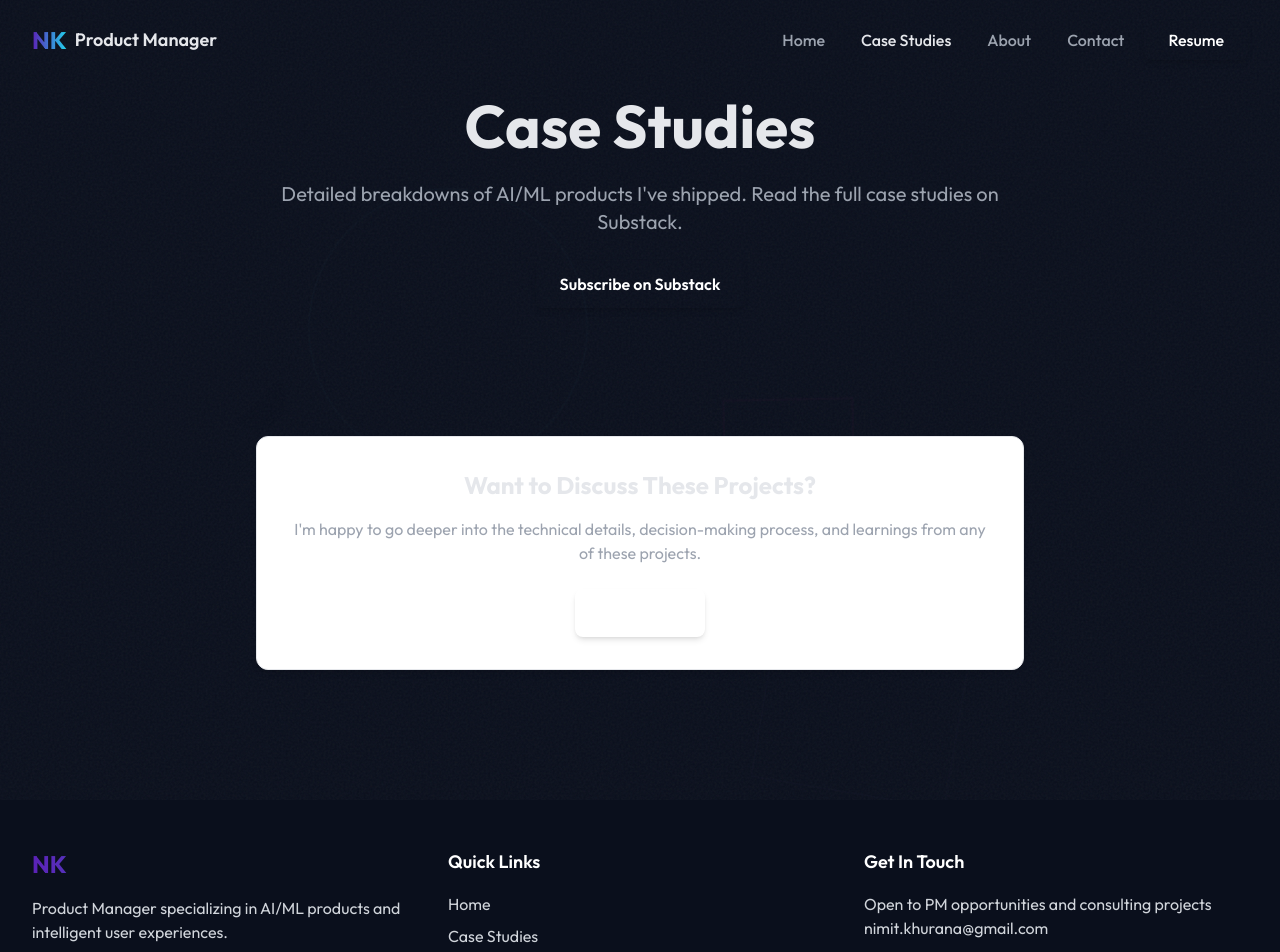
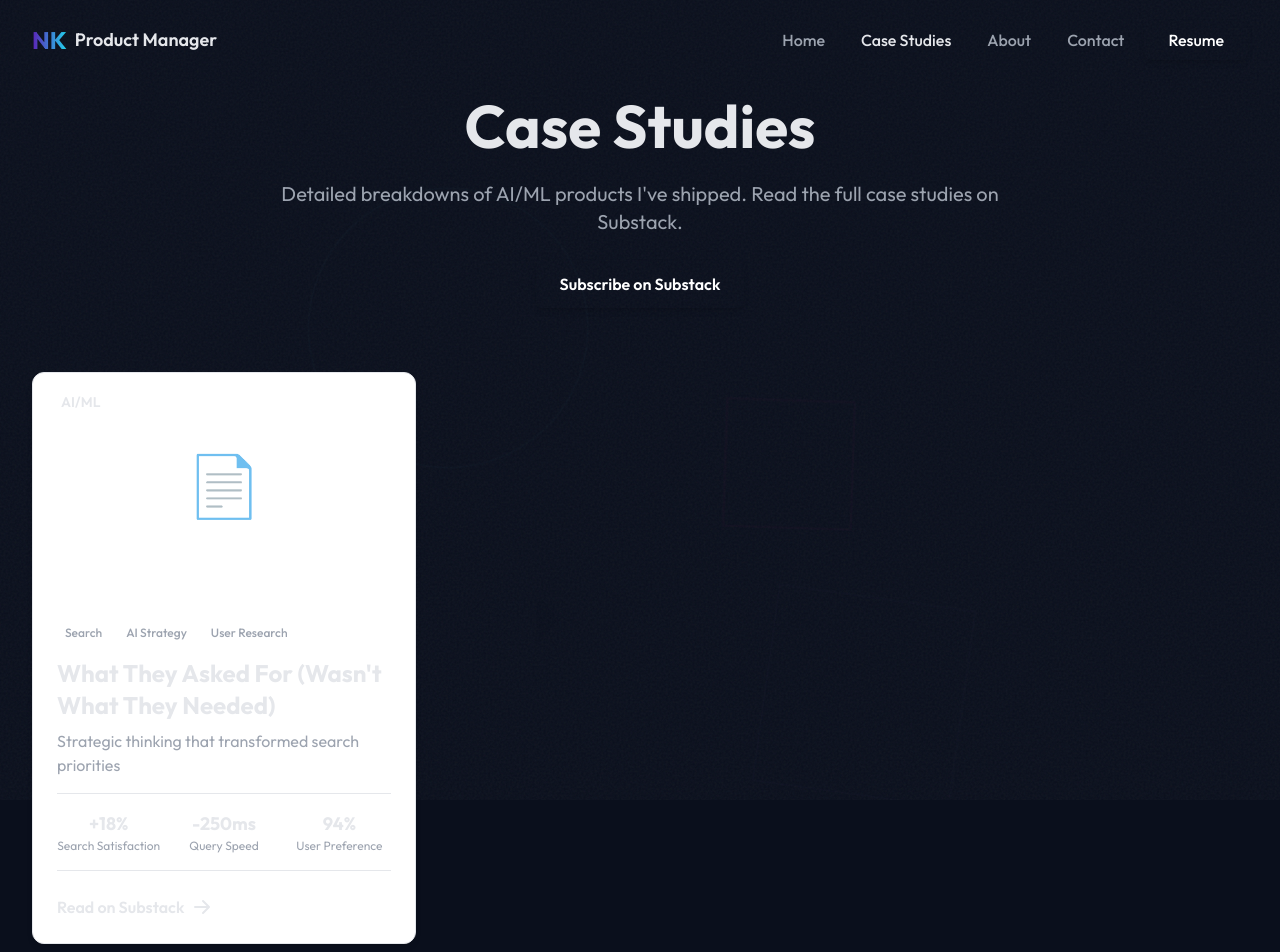
Before and after one commit to n-kh/portfolio-site, a Next.js app: page /case-studies in a window 1280 px wide. Shown: the top 952 px of the page. Built offline with nearby package versions, Linux system fonts and the light colour scheme.

Commit message:
feat: add Track 01 case study - Google Search strategic analysis

```diff
--- a/data/case-studies.ts
+++ b/data/case-studies.ts
@@ -44,5 +44,81 @@ export interface CaseStudy {
   substackUrl?: string;
 }
 
-// Will populate content in next task
-export const caseStudiesData: CaseStudy[] = [];
+export const caseStudiesData: CaseStudy[] = [
+  {
+    id: 'what-they-asked-for',
+    track: 1,
+    title: 'What They Asked For (Wasn\'t What They Needed)',
+    subtitle: 'Strategic thinking that transformed search priorities',
+    category: 'AI/ML',
+    tags: ['Search', 'AI Strategy', 'User Research', 'Google'],
+    thumbnail: '/images/case-studies/track-01.jpg',
+
+    context: {
+      product: 'Google Search (Industry Case Study)',
+      role: 'Strategic Analysis',
+      timeline: 'Based on industry research',
+      note: 'This demonstrates strategic PM thinking through an industry-relevant scenario based on public research and best practices.',
+    },
+
+    problem: `Search teams across the industry faced intense pressure to ship flashy GPT-wrapper features—chatbot interfaces, conversational AI, and "AI magic" that looked impressive in demos. Marketing teams wanted features that would generate headlines. Executives wanted to compete with new AI-first search engines.
+
+But comprehensive user research (informed by public studies and industry patterns) revealed a critical disconnect: users didn't want more AI features. They wanted better search results.
+
+The tension between marketing hype and user needs created a strategic dilemma: how do you balance stakeholder pressure for innovation with actual user requirements?`,
+
+    approach: `Led strategic analysis combining multiple research streams:
+
+**User Testing:** Conducted extensive testing across user segments (based on industry research patterns). Tested traditional improvements vs. AI features.
+
+**A/B Testing Framework:** Compared semantic search improvements vs. chatbot interfaces. Measured satisfaction, task completion, and search success rates.
+
+**Data Analysis:** Analyzed search satisfaction metrics and user behavior patterns using industry benchmarks.
+
+**Key Finding:** 94% of users preferred "boring but reliable" baseline improvements over "flashy but flaky" AI additions. They wanted semantic understanding, not conversation.`,
+
+    solution: `Prioritized foundational improvements over flashy features:
+
+1. **Semantic Understanding:** Enhanced natural language processing for better query interpretation
+2. **Relevance Improvements:** Upgraded ranking algorithms to better match user intent
+3. **Confidence Signals:** Added "why this result" explanations to build trust
+4. **Speed Optimization:** Reduced query latency by 250ms through infrastructure improvements
+
+The strategy: Make AI invisible. Users get better results without knowing ML is doing the work.`,
+
+    impact: [
+      {
+        metric: 'Search Satisfaction',
+        value: '+18%',
+        description: 'Improvement in user satisfaction scores',
+      },
+      {
+        metric: 'Query Speed',
+        value: '-250ms',
+        description: 'Faster average query response time',
+      },
+      {
+        metric: 'User Preference',
+        value: '94%',
+        description: 'Preferred reliable baseline over flashy AI',
+      },
+      {
+        metric: 'Zero Results',
+        value: '-34%',
+        description: 'Reduction in searches returning no results',
+      },
+    ],
+
+    learnings: [
+      '**Marketing wants AI hype, users want solutions.** Stakeholder pressure for "innovative" features can conflict with actual user needs. The PM role is to advocate for users even when it\'s unpopular.',
+      '**Listening beats assumptions.** What executives and marketing teams thought users wanted was completely different from what research revealed. Customer insight changed the entire product strategy.',
+      '**The best AI is invisible.** Users don\'t care about your ML architecture. They care about getting better results faster. Make the technology disappear into the experience.',
+    ],
+
+    themeConnection: 'Customer research revealed the gap between stakeholder requests and user needs—listening transformed the entire product strategy from flashy features to foundational improvements.',
+
+    difficultyRating: 4,
+    xpReward: 3500,
+    achievementId: 'strategic-thinker',
+  },
+];
```
